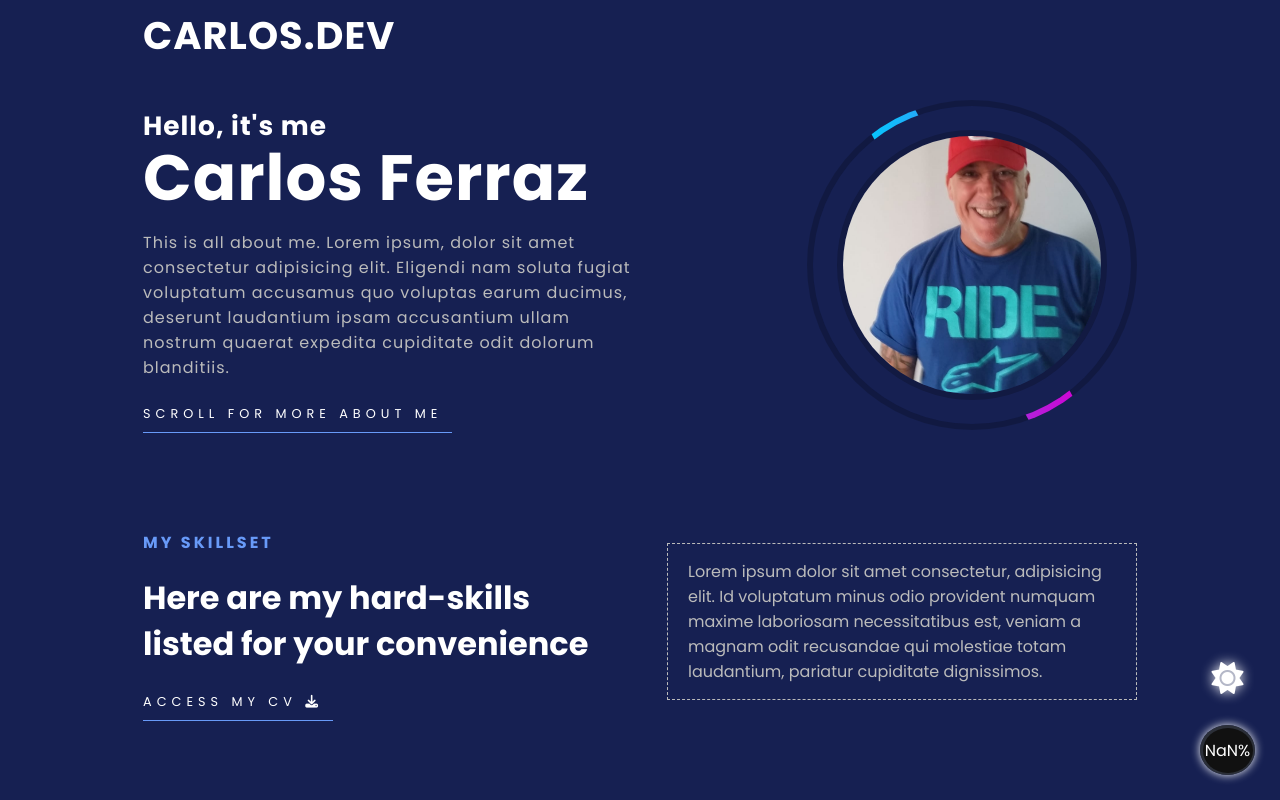
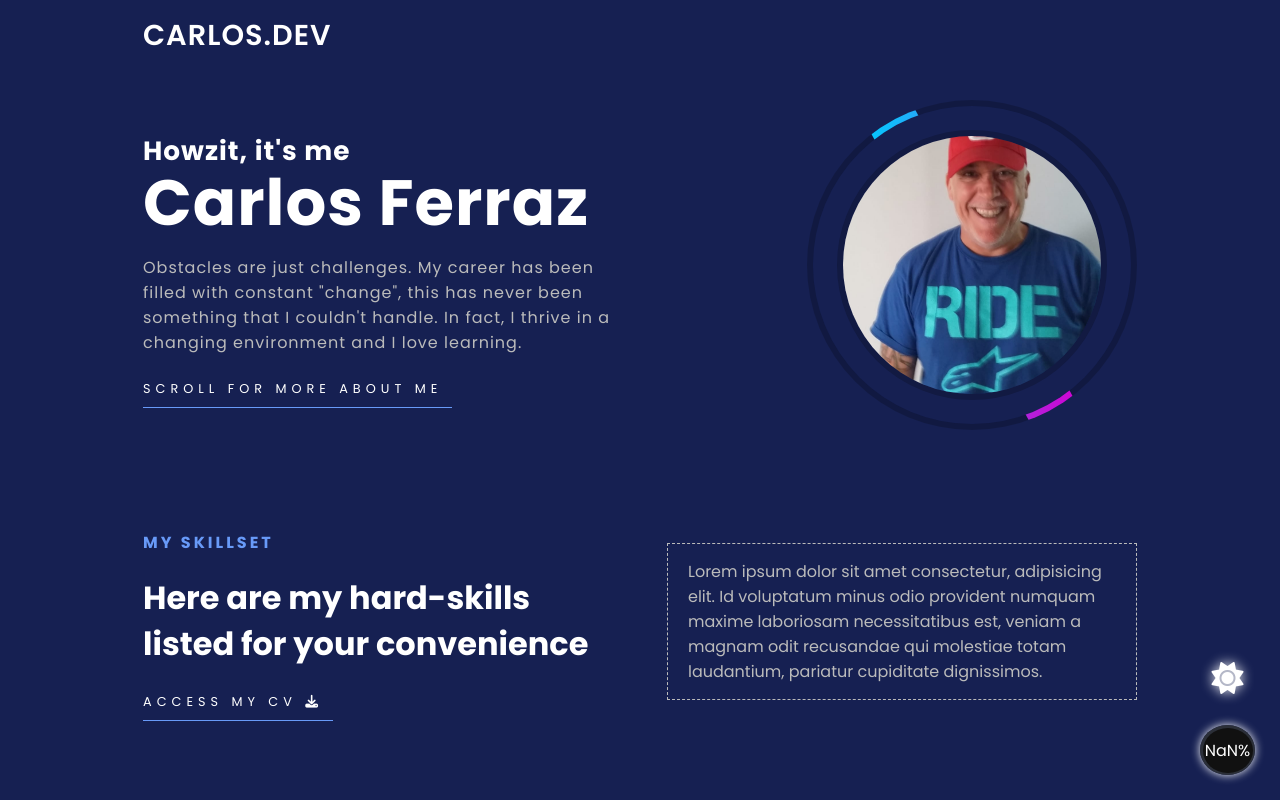
Before and after one commit to CarlosLF1/portfolio-react, a React (Create React App) app: page / in a window 1280 px wide. Shown: the top 800 px of the page. Built offline with nearby package versions, Linux system fonts and the light colour scheme; a web font is replaced by a local one.

Commit message:
tweaks to text

```diff
--- a/src/components/Home/Home.jsx
+++ b/src/components/Home/Home.jsx
@@ -6,9 +6,9 @@ const Home = () => {
   return (
     <section id="home">
       <div className="home-text" data-aos="fade-down">
-        <strong>Hello, it's me</strong>
+        <strong>Howzit, it's me</strong>
         <h1>Carlos Ferraz</h1>
-        <p>This is all about me. Lorem ipsum, dolor sit amet consectetur adipisicing elit. Eligendi nam soluta fugiat voluptatum accusamus quo voluptas earum ducimus, deserunt laudantium ipsam accusantium ullam nostrum quaerat expedita cupiditate odit dolorum blanditiis.</p>
+        <p>Obstacles are just challenges. My career has been filled with constant "change", this has never been something that I couldn't handle. In fact, I thrive in a changing environment and I love learning.</p>
         <a href='#summary' className='btn-link'>Scroll for more about me</a>
       </div>
 
@@ -19,16 +19,16 @@ const Home = () => {
           <h2>Carlos wiseManDev <br /><span>Full-Stack Developer</span></h2>
 
           <div className="social">
-            <a href='#!'>
+            <a href='https://github.com/CarlosLF1'>
               <i className="fa-brands fa-square-github"></i>
             </a>
 
-            <a href='#!'>
+            <a href='https://www.linkedin.com/in/carlos-ferraz-b205331/'>
               <i className="fa-brands fa-linkedin"></i>
             </a>
           </div>
 
-          <a href='#' className='hire-me'>Hire me</a>
+          <a href='mailto:carloslf@e.email' className='hire-me'>Hire me</a>
         </div>
       </div>
     </section>
--- a/src/components/Navigation/navigation.css
+++ b/src/components/Navigation/navigation.css
@@ -8,8 +8,8 @@
 
 .logo {
   color: var(--whiteColor);
-  font-size: 2.4rem;
+  font-size: 1.8rem;
   text-transform: uppercase;
-  font-weight: 700;
+  font-weight: 600;
   letter-spacing: 1px;
 }
```
